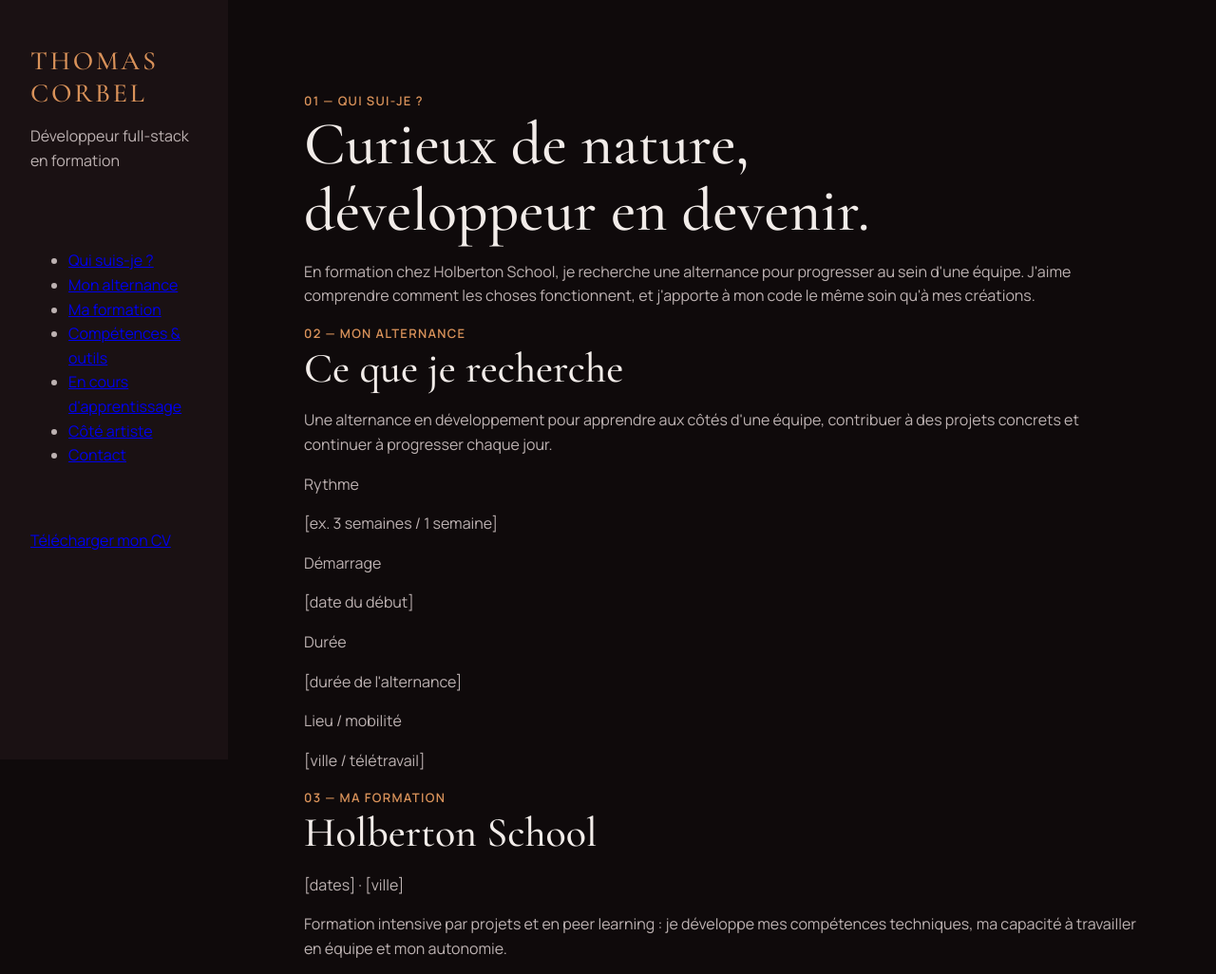
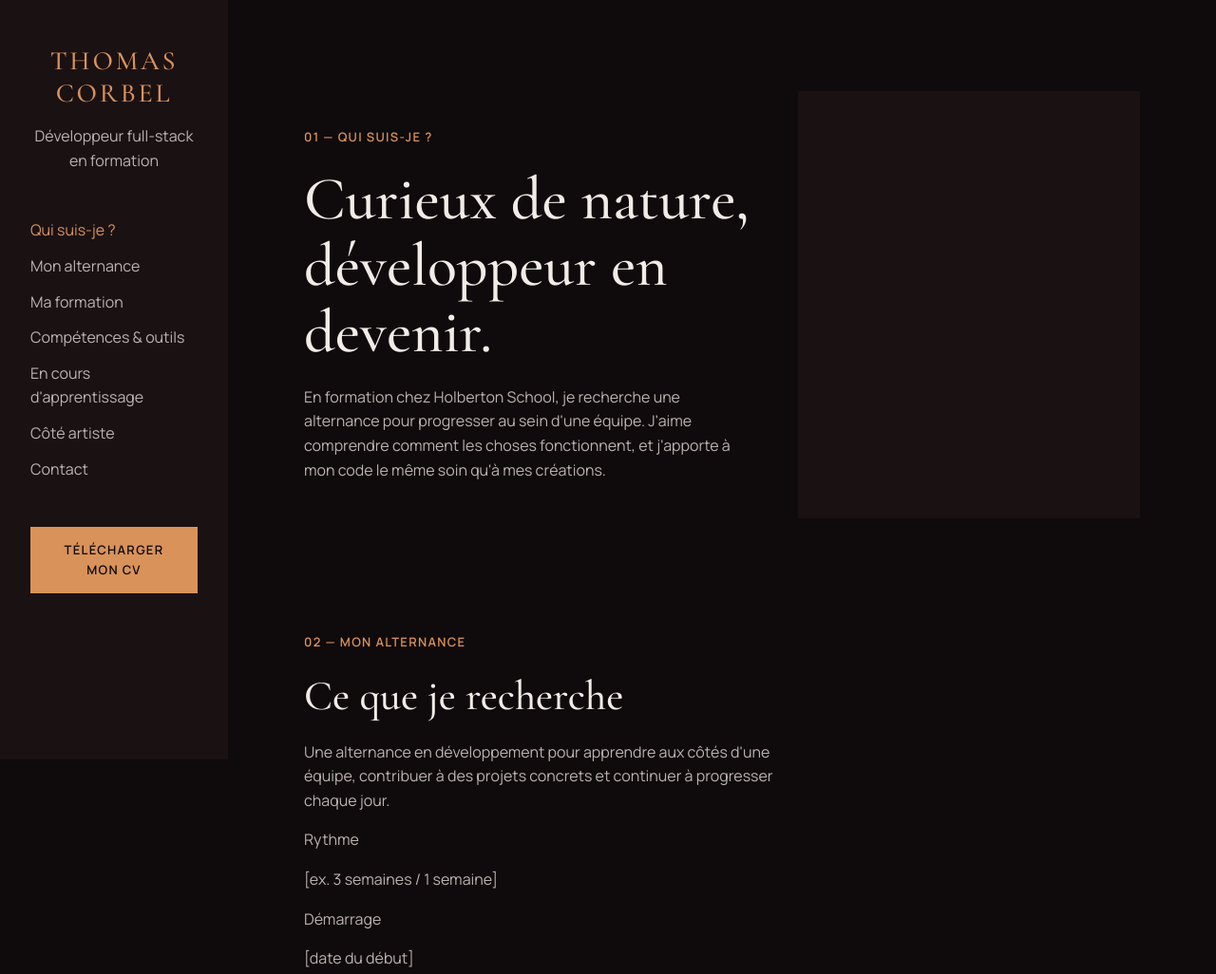
Before and after one commit to Corbel99/Corbel99.github.io, a plain HTML site: page index.html in a window 1280 px wide. Shown: the top 1026 px of the page at 95% size. Drawn offline with nearby package versions, Linux system fonts and the light colour scheme.

Commit message:
Correct typos and improve layout in index.html; enhance styles in style.css for better structure and spacing

```diff
--- a/index.html
+++ b/index.html
@@ -15,7 +15,7 @@
   <aside class="sidebar">
 
     <div class="identite">
-      <h1 class="nom">Thomas<br>Corbel</h1>
+      <h1 class="nom">Thomas Corbel</h1>
       <p class="titre">Développeur full-stack en formation</p>
     </div>
 
@@ -40,8 +40,8 @@
     <section id="qui">
 
       <!-- Bloc de textes (à gauche)-->
-       <div class="intro-text">
-        <p class="numero">01 — Qui sui-je ? </p>
+       <div class="intro-texte">
+        <p class="numero">01 — Qui suis-je ?</p>
         <p class="accroche">Curieux de nature,<br>développeur en devenir.</p>
         <p class="presentation">En formation chez Holberton School, je recherche une alternance pour progresser au sein d'une équipe. J'aime comprendre comment les choses fonctionnent, et j'apporte à mon code le même soin qu'à mes créations.</p>
        </div>
@@ -53,8 +53,8 @@
 
     <section id="alternance">
 
-      <div class="intro-text">
-        <p class="numero">02 — Mon alternance </p>
+      <div class="intro-texte">
+        <p class="numero">02 — Mon alternance</p>
         <h2>Ce que je recherche</h2>
         <p class="presentation">Une alternance en développement pour apprendre aux côtés d'une équipe, contribuer à des projets concrets et continuer à progresser chaque jour.</p>
       </div>
@@ -83,6 +83,8 @@
         </div>
 
       </div>
+
+    </section>
 
     <section id="formation">
 
@@ -221,7 +223,7 @@
         <div class="oeuvre"></div>
       </div>
 
-      <!-- Lien vers ArtStation (remplace l'adresse par celle de ton profil) -->
+      <!-- Lien vers ArtStation-->
       <a href="https://www.artstation.com/korb" class="bouton bouton-secondaire" target="_blank" rel="noopener">Voir mon ArtStation</a>
 
     </section>
@@ -238,7 +240,6 @@
         <!-- mailto: ouvre la messagerie du visiteur avec ton adresse déjà remplie -->
         <a href="mailto:thomas.corbel35000@gmail.com" class="bouton">thomas.corbel35000@gmail.com</a>
 
-        <!-- Remplace [ton-profil] par l'adresse de ton profil LinkedIn -->
         <a href="https://www.linkedin.com/in/thomascorbel-dev/" class="bouton bouton-secondaire" target="_blank" rel="noopener">LinkedIn</a>
 
         <a href="https://github.com/Corbel99" class="bouton bouton-secondaire" target="_blank" rel="noopener">GitHub</a>
--- a/style.css
+++ b/style.css
@@ -34,6 +34,7 @@ body {
 /* Style "Titre principal" : l'accroche */
 .accroche {
   margin: 0;
+  margin-bottom: ;
   font-family: 'Cormorant Garamond', serif;
   font-weight: 500;
   font-size: 64px;
@@ -85,5 +86,87 @@ h2 {
 /* ===== La zone de contenu ===== */
 .contenu {
   flex: 1;                                /* "Remplir le conteneur" : prend toute la place restante */
-  padding: 96px 80px;                     /* tes marges Figma */
+  padding: 96px 80px;
+  display: flex;                          /* Auto Layout */
+  flex-direction: column;                 /* les sections les unes sous les autres */
+  gap: 120px;                             /* espace Figma entre les sections */
+  max-width: 1200px;                      /* largeur max, comme le frame Figma */
+  box-sizing: border-box;                 /* le padding est compté dans les 1200px */
 }
+
+/* ===== Identité : nom + titre ===== */
+.identite {
+  display: flex;
+  flex-direction: column;                 /* l'un sous l'autre */
+  gap: 16px;                              /* espacement Figma */
+  text-align: center;                     /* textes centrés */
+}
+
+.titre {
+  margin: 0;
+}
+
+/* ===== Le menu ===== */
+.menu ul {
+  list-style: none;                       /* supprime les puces */
+  margin: 0;
+  padding: 0;                             /* supprime le décalage à gauche des listes */
+  display: flex;
+  flex-direction: column;
+  gap: 12px;                              /* espacement Figma entre les liens */
+}
+
+.menu a {
+  color: var(--texte-secondaire);         /* fini le bleu et le violet */
+  text-decoration: none;                  /* supprime le soulignement */
+}
+
+/* Le lien actif, et n'importe quel lien survolé par la souris, passent en cuivre */
+.menu a:hover,
+.menu .actif {
+  color: var(--cuivre);
+}
+
+/* ===== Les boutons (style commun) ===== */
+.bouton {
+  display: inline-block;                  /* permet au lien d'avoir des marges, comme une boîte */
+  padding: 14px 24px;                     /* marges Figma : 14 en haut/bas, 24 sur les côtés */
+  background-color: var(--cuivre);
+  color: var(--fond);                     /* texte sombre sur fond cuivre */
+  font-size: 13px;
+  font-weight: 600;
+  text-transform: uppercase;
+  letter-spacing: 0.1em;
+  text-align: center;
+  text-decoration: none;
+}
+
+/* ===== Blocs de textes (numéro + titre + paragraphe) ===== */
+.intro-texte {
+  display: flex;
+  flex-direction: column;
+  gap: 20px;                              /* espacement Figma */
+}
+
+.presentation {
+  margin: 0;
+  max-width: 520px;                       /* largeur max du paragraphe, comme dans Figma */
+}
+
+/* ===== Section 01 : Qui suis-je ? ===== */
+#qui {
+  display: flex;                          /* côte à côte (direction par défaut : ligne) */
+  align-items: center;                    /* centrés verticalement, comme dans Figma */
+  gap: 48px;
+}
+
+#qui .intro-texte {
+  flex: 1;                                /* le texte prend la place restante */
+}
+
+.photo {
+  width: 360px;
+  height: 450px;
+  flex-shrink: 0;                         /* la photo garde sa taille */
+  background-color: var(--fond-secondaire);  /* rectangle provisoire */
+}
```
